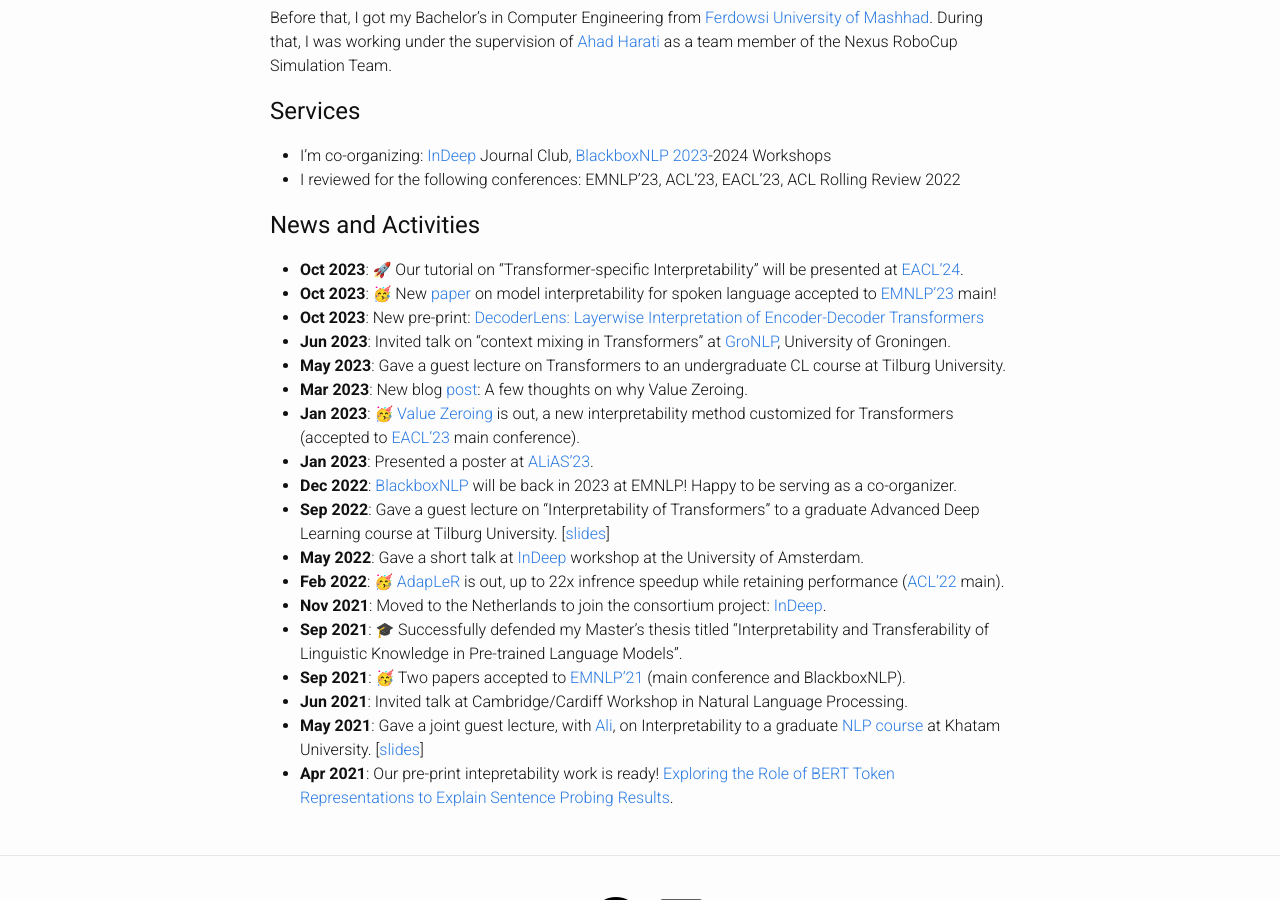
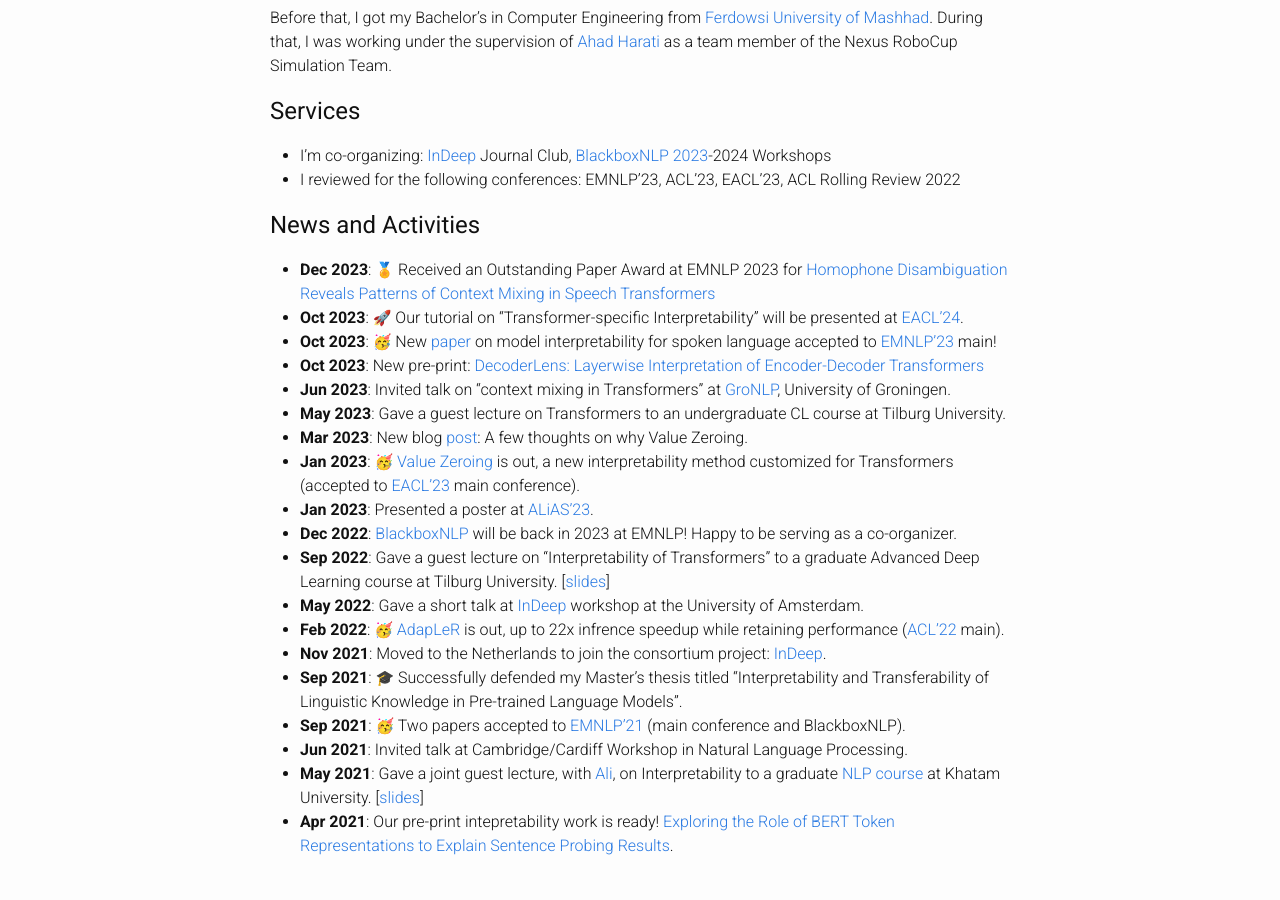
Before and after one commit to hmohebbi/hmohebbi.github.io, a Jekyll site: the page built from index.md, in a window 1280 px wide and 900 px high, scrolled down 533 px. Built offline with Jekyll 4.4.1, drawn with Linux system fonts in a browser that asks for light colours; a style sheet for code colours, icons or effects is not loaded.

Commit message:
Update index.md

```diff
--- a/index.md
+++ b/index.md
@@ -40,10 +40,10 @@ Before that, I got my Bachelor’s in Computer Engineering from [Ferdowsi Univer
 
 ## News and Activities
 <!-- ## <span style="color:#424242">News and Activities </span> -->
+* __Dec 2023__: <span class="emoji">🏅</span> Received an Outstanding Paper Award at EMNLP 2023 for [Homophone Disambiguation Reveals Patterns of Context Mixing in Speech Transformers](https://aclanthology.org/2023.emnlp-main.513/)
 * __Oct 2023__: <span class="emoji">🚀</span> Our tutorial on "Transformer-specific Interpretability" will be presented at [EACL'24](https://2024.eacl.org/program/tutorials/).
 * __Oct 2023__: <span class="emoji">🥳</span> New [paper](https://arxiv.org/abs/2310.09925) on model interpretability for spoken language accepted to [EMNLP'23](https://2023.emnlp.org/) main!
 * __Oct 2023__: New pre-print: [DecoderLens: Layerwise Interpretation of Encoder-Decoder Transformers](https://arxiv.org/abs/2310.03686)
-<!-- * __Sep 2023__: Serving as a TA for two courses at Tilburg University in 2023: Methods for Responsible AI and Machine Learning. -->
 * __Jun 2023__: Invited talk on "context mixing in Transformers" at [GroNLP](https://www.rug.nl/research/clcg/research/cl/), University of Groningen.
 * __May 2023__: Gave a guest lecture on Transformers to an undergraduate CL course at Tilburg University.
 * __Mar 2023__: New blog [post](https://hmohebbi.github.io/blog/value-zeroing): A few thoughts on why Value Zeroing.
```
